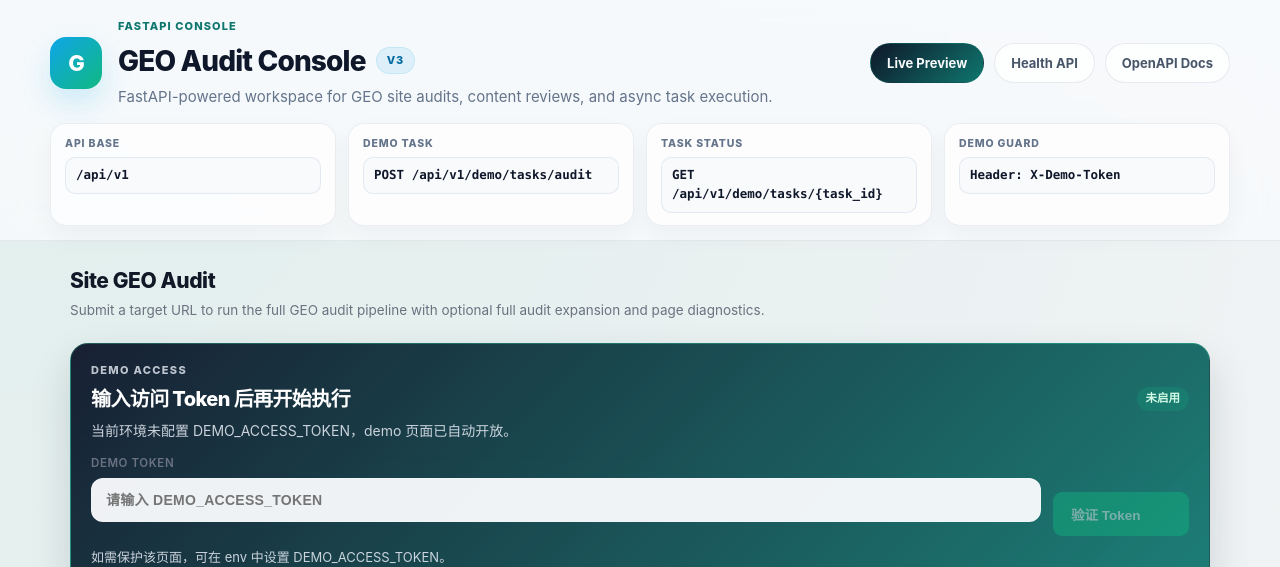
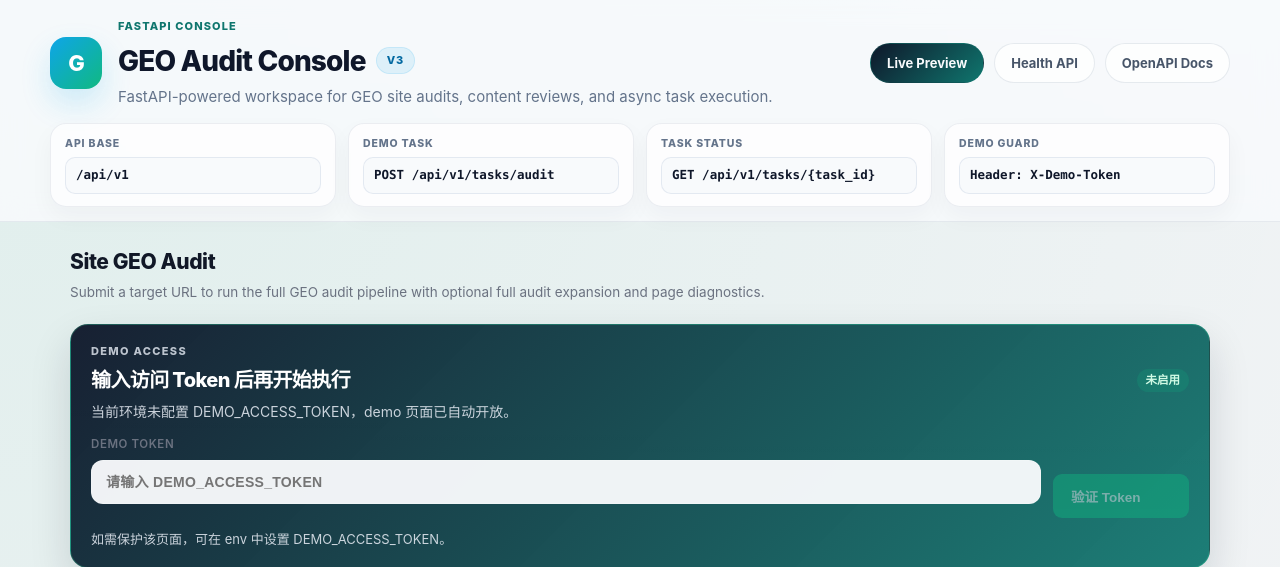
Before and after one commit to daogeshifu/site-geo, a FastAPI app: page / in a window 1280 px wide. Shown: the top 567 px of the page. Run offline with FastAPI, Linux system fonts and the light colour scheme.

Commit message:
接口调整

```diff
--- a/app/api/routes/demo.py
+++ b/app/api/routes/demo.py
@@ -30,7 +30,7 @@
     return HTMLResponse(TEMPLATE_PATH.read_text(encoding="utf-8"))
 
 
-@router.get("/api/v1/demo/token-status")
+@router.get("/api/v1/demo/token-status", include_in_schema=False)
 async def demo_token_status() -> dict:
     """返回 demo token 保护状态，不暴露真实 token。"""
     return success_response(
@@ -41,7 +41,7 @@
     )
 
 
-@router.post("/api/v1/demo/verify-token")
+@router.post("/api/v1/demo/verify-token", include_in_schema=False)
 async def verify_demo_token(request: Request) -> dict:
     """校验 demo token，用于页面显式解锁按钮。"""
     require_demo_token(request)
@@ -53,7 +53,7 @@
     )
 
 
-@router.post("/api/v1/demo/tasks/audit")
+@router.post("/api/v1/demo/tasks/audit", include_in_schema=False)
 async def create_demo_audit_task(request: Request, payload: TaskAuditRequest) -> dict:
     """demo 页专用创建任务入口，要求携带 demo token。"""
     require_demo_token(request)
@@ -61,7 +61,7 @@
     return success_response(task.model_dump(mode="json"))
 
 
-@router.get("/api/v1/demo/tasks/{task_id}")
+@router.get("/api/v1/demo/tasks/{task_id}", include_in_schema=False)
 async def get_demo_audit_task(task_id: str, request: Request) -> dict:
     """demo 页专用任务查询入口，要求携带 demo token。"""
     require_demo_token(request)
@@ -71,7 +71,7 @@
     return success_response(task.model_dump(mode="json"))
 
 
-@router.get("/api/v1/demo/tasks/{task_id}/knowledge-graph")
+@router.get("/api/v1/demo/tasks/{task_id}/knowledge-graph", include_in_schema=False)
 async def get_demo_task_knowledge_graph(task_id: str, request: Request) -> dict:
     """兼容旧接口：demo 页返回结构图谱数据。"""
     require_demo_token(request)
@@ -112,21 +112,21 @@
     return success_response(graph_payload)
 
 
-@router.get("/api/v1/demo/tasks/{task_id}/structure-graph")
+@router.get("/api/v1/demo/tasks/{task_id}/structure-graph", include_in_schema=False)
 async def get_demo_task_structure_graph(task_id: str, request: Request) -> dict:
     """demo 页专用结构图谱查询入口，要求携带 demo token。"""
     require_demo_token(request)
     return await _load_demo_graph(task_id, graph_kind="structure")
 
 
-@router.get("/api/v1/demo/tasks/{task_id}/entity-graph")
+@router.get("/api/v1/demo/tasks/{task_id}/entity-graph", include_in_schema=False)
 async def get_demo_task_entity_graph(task_id: str, request: Request) -> dict:
     """demo 页专用实体图谱查询入口，要求携带 demo token。"""
     require_demo_token(request)
     return await _load_demo_graph(task_id, graph_kind="entity")
 
 
-@router.get("/api/v1/demo/tasks/{task_id}/report", response_class=PlainTextResponse)
+@router.get("/api/v1/demo/tasks/{task_id}/report", response_class=PlainTextResponse, include_in_schema=False)
 async def export_demo_task_report(task_id: str, request: Request) -> PlainTextResponse:
     """demo 页专用报告导出入口，要求携带 demo token。"""
     require_demo_token(request)
--- a/app/web/static/js/demo/index.js
+++ b/app/web/static/js/demo/index.js
@@ -55,6 +55,7 @@
 let demoTokenVerified = false;
 const REPORT_CACHE_PREFIX = 'geo-audit-report:';
 const DEMO_API_PREFIX = '/api/v1/demo';
+const API_PREFIX = '/api/v1';
 const DEMO_TOKEN_HEADER = 'X-Demo-Token';
 const DEMO_TOKEN_STORAGE_KEY = 'geo-audit-demo-token';
 const GRAPH_CONFIG = {
@@ -562,7 +563,7 @@
   }
   config.setLoading(true);
   try {
-    const res = await demoApiFetch(`${DEMO_API_PREFIX}/tasks/${task.task_id}/${config.endpoint}`);
+    const res = await demoApiFetch(`${API_PREFIX}/tasks/${task.task_id}/${config.endpoint}`);
     const payload = await res.json();
     if (!res.ok || !payload.success) {
       throw new Error(payload?.data?.note || payload?.message || `${label} load failed`);
@@ -738,7 +739,7 @@
 
   /* ── Poll ── */
   async function pollTask(taskId) {
-    const res     = await demoApiFetch(`${DEMO_API_PREFIX}/tasks/${taskId}`);
+    const res     = await demoApiFetch(`${API_PREFIX}/tasks/${taskId}`);
     const payload = await res.json();
     if (!payload.success) throw new Error(payload.message || '轮询失败');
     const task = payload.data;
@@ -815,7 +816,7 @@
       return;
     }
     try {
-      const response = await demoApiFetch(`${DEMO_API_PREFIX}/tasks/${currentTaskId}/report`);
+      const response = await demoApiFetch(`${API_PREFIX}/tasks/${currentTaskId}/report`);
       if (!response.ok) {
         throw new Error(await readErrorMessage(response, '报告导出失败'));
       }
@@ -886,7 +887,7 @@
     }
 
     try {
-      const res     = await demoApiFetch(`${DEMO_API_PREFIX}/tasks/audit`, {
+      const res     = await demoApiFetch(`${API_PREFIX}/tasks/audit`, {
         method: 'POST',
         headers: { 'Content-Type': 'application/json' },
         body: JSON.stringify(body)
--- a/app/web/templates/demo.html
+++ b/app/web/templates/demo.html
@@ -34,11 +34,11 @@
     </div>
     <div class="hdr-meta-card">
       <span class="hdr-meta-label">Demo Task</span>
-      <code class="hdr-meta-code">POST /api/v1/demo/tasks/audit</code>
+      <code class="hdr-meta-code">POST /api/v1/tasks/audit</code>
     </div>
     <div class="hdr-meta-card">
       <span class="hdr-meta-label">Task Status</span>
-      <code class="hdr-meta-code">GET /api/v1/demo/tasks/{task_id}</code>
+      <code class="hdr-meta-code">GET /api/v1/tasks/{task_id}</code>
     </div>
     <div class="hdr-meta-card">
       <span class="hdr-meta-label">Demo Guard</span>
@@ -440,7 +440,7 @@
           <span class="api-step-title">创建审计任务</span>
         </div>
         <div class="api-step-body">
-          <div class="api-endpoint"><span class="method m-post">POST</span>/api/v1/demo/tasks/audit</div>
+          <div class="api-endpoint"><span class="method m-post">POST</span>/api/v1/tasks/audit</div>
           <div class="api-desc">Demo 页面调用时默认附带请求头 <code>X-Demo-Token</code>，只有 token 验证通过后才允许提交任务。</div>
           <div class="api-desc">提交目标 URL，后台异步启动 discovery → visibility → technical → content → schema → platform → observation → summary 流水线；若启用 <code>build_knowledge_graph=true</code>，会在 discovery 完成后复用同一批页面快照，异步分叉执行“结构图谱”和“实体图谱”两个子阶段。启用 <code>full_audit=true</code> 时会追加逐页诊断结果，且抓取严格限制在当前 URL 的 host 与语言作用域内。</div>
           <div class="api-params">
@@ -477,7 +477,7 @@
           <span class="api-step-title">轮询任务状态</span>
         </div>
         <div class="api-step-body">
-          <div class="api-endpoint"><span class="method m-get">GET</span>/api/v1/demo/tasks/{task_id}</div>
+          <div class="api-endpoint"><span class="method m-get">GET</span>/api/v1/tasks/{task_id}</div>
           <div class="api-desc">每隔 1–2 秒轮询一次。<code>status</code> 为 <code>"completed"</code> 或 <code>"failed"</code> 时停止。<code>steps</code> 字段实时反映各模块状态（pending / running / completed / failed）。完成后，<code>summary.ai_perception</code> 还会返回 AI 对站点的认知百分比分布和 4 个认知标签。</div>
           <div class="api-params">
             <div class="param-row"><span class="param-key">status</span><span class="param-type">string</span><span class="param-desc">queued → running → completed | failed</span></div>
@@ -527,9 +527,9 @@
           <span class="api-step-title">获取任务图谱结果（可选）</span>
         </div>
         <div class="api-step-body">
-          <div class="api-endpoint"><span class="method m-get">GET</span>/api/v1/demo/tasks/{task_id}/structure-graph</div>
+          <div class="api-endpoint"><span class="method m-get">GET</span>/api/v1/tasks/{task_id}/structure-graph</div>
           <div class="api-desc">返回当前任务的结构图谱，重点描述站点、页面、产品/服务、sameAs、内外链与证据关系。</div>
-          <div class="api-endpoint" style="margin-top:10px"><span class="method m-get">GET</span>/api/v1/demo/tasks/{task_id}/entity-graph</div>
+          <div class="api-endpoint" style="margin-top:10px"><span class="method m-get">GET</span>/api/v1/tasks/{task_id}/entity-graph</div>
           <div class="api-desc">返回当前任务的实体图谱，重点描述品牌、产品名、产品特性、规格参数、使用场景与评价类文本实体。</div>
         </div>
       </div>
@@ -540,7 +540,7 @@
           <span class="api-step-title">导出 Markdown 报告（可选）</span>
         </div>
         <div class="api-step-body">
-          <div class="api-endpoint"><span class="method m-get">GET</span>/api/v1/demo/tasks/{task_id}/report</div>
+          <div class="api-endpoint"><span class="method m-get">GET</span>/api/v1/tasks/{task_id}/report</div>
           <div class="api-desc">任务完成后可拉取完整 Markdown 报告，直接在浏览器渲染或保存为文件。仅在 <code>status=completed</code> 时有效。</div>
         </div>
       </div>
```
Also changed, not shown: tests/test_demo_assets.py (+13 -0 lines).
